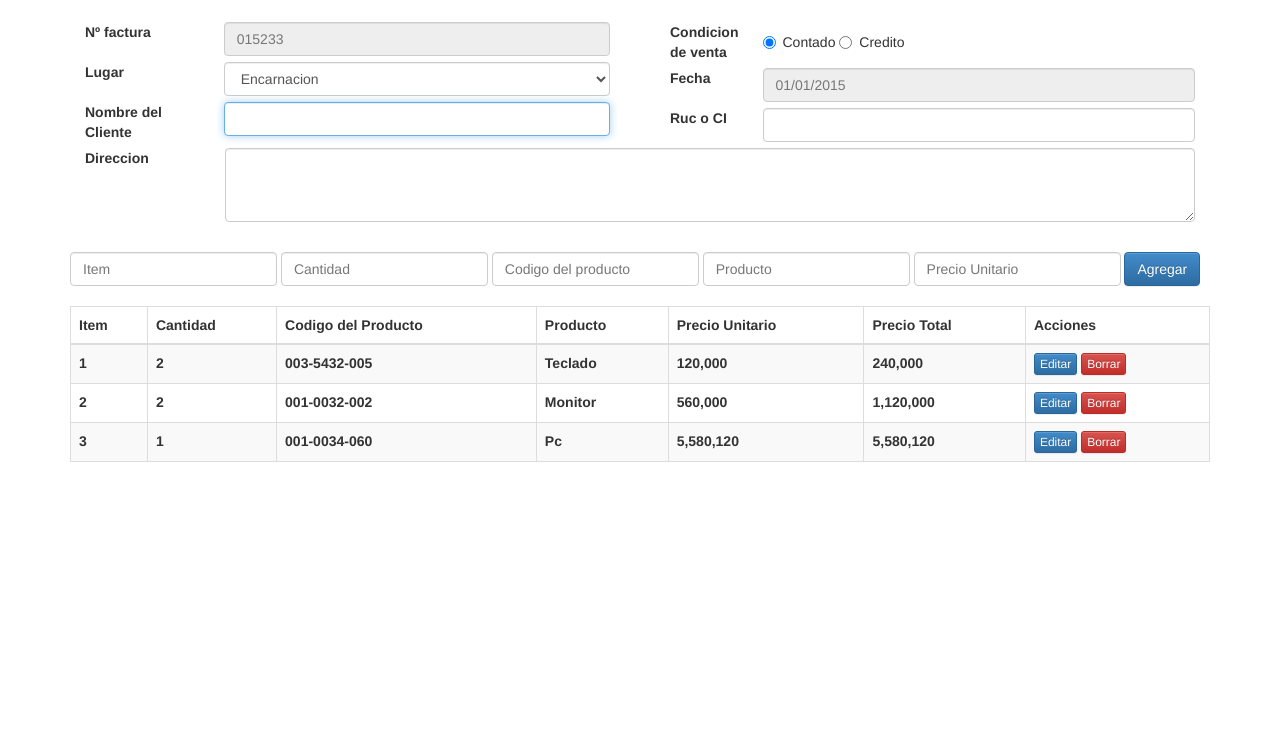
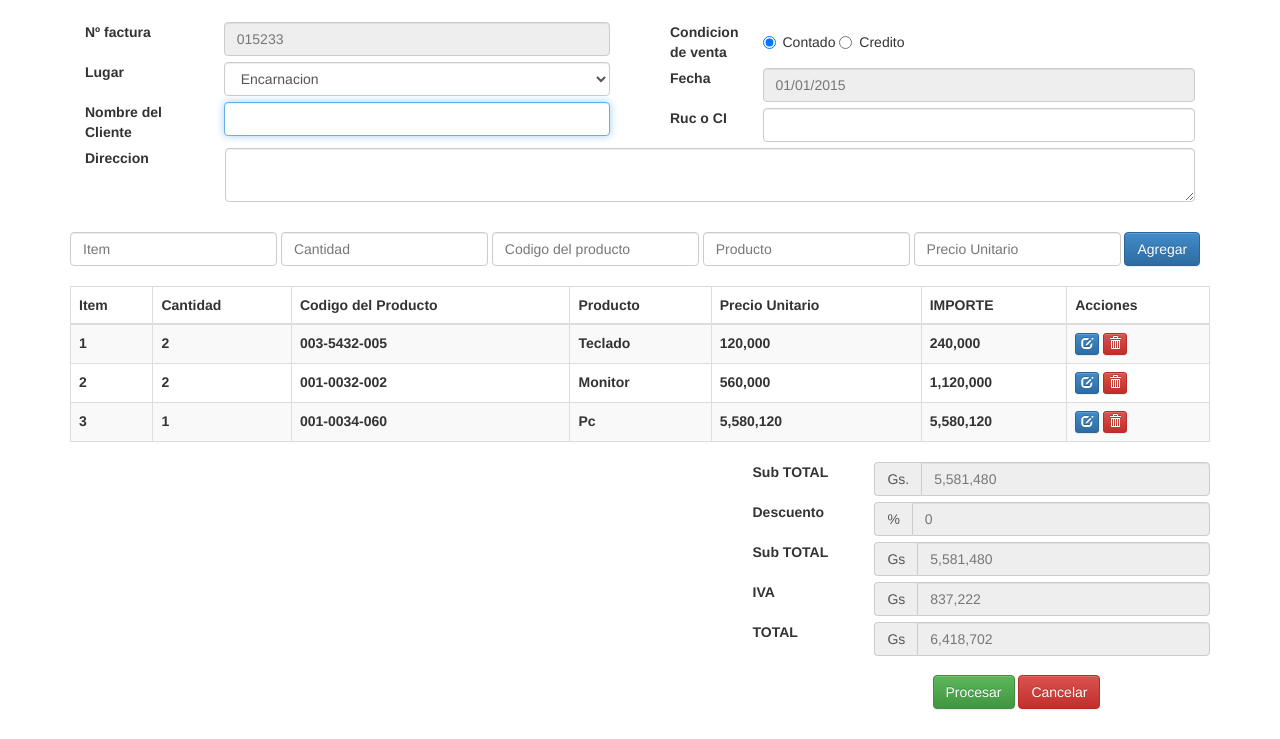
Before and after one commit to ahalaburda/ui-sistemas, a plain HTML site: page factura.html in a window 1280 px wide. Shown: the part 135-874 px from the top of the page. Before the commit the page ends 800 px from the top, so only its background shows below. Drawn offline with Linux system fonts and the light colour scheme.

Commit message:
modificacion de la interfaz de la factura

```diff
--- a/factura.html
+++ b/factura.html
@@ -170,11 +170,10 @@
 				<div class="form-group">
 					<label for="inputDireccion" class="col-sm-1  control-label">Direccion</label>
 					<div class="col-sm-11 " style="padding-left: 60px">
-						<textarea name="" id="input" class="form-control" rows="3"></textarea>
+						<textarea name="" id="input" class="form-control" rows="2"></textarea>
 					</div>
 				</div><!-- Direccion -->
 			</div>
-
 			<div class="col-sm-12 col-md-12" style="padding-top: 30px">
 				<form class="form-inline">
 				  <div class="form-group">
@@ -195,7 +194,7 @@
 			                <th>Codigo del Producto</th>
 			                <th>Producto</th>
 			                <th>Precio Unitario</th>
-			                <th>Precio Total</th>
+			                <th>IMPORTE</th>
 			                <th>Acciones</th>
 			            </tr>
 			        </thead>
@@ -208,8 +207,12 @@
 			                <th>120,000</th>
 			                <th>240,000</th>
 			                <th>
-			                	<button type="button" class="btn btn-xs btn-primary">Editar</button>
-			                	<button type="button" class="btn btn-xs btn-danger">Borrar</button>
+			                	<button type="button" class="btn btn-xs btn-primary">
+									<span class="glyphicon glyphicon-edit h"></span>
+			                	</button>
+			                	<button type="button" class="btn btn-xs btn-danger">
+									<span class="glyphicon glyphicon-trash"></span>
+								</button>
 			                </th>
 			        	</tr>
 			        	<tr>
@@ -220,8 +223,12 @@
 			                <th>560,000</th>
 			                <th>1,120,000</th>
 			                <th>
-			                	<button type="button" class="btn btn-xs btn-primary">Editar</button>
-			                	<button type="button" class="btn btn-xs btn-danger">Borrar</button>
+			                	<button type="button" class="btn btn-xs btn-primary">
+									<span class="glyphicon glyphicon-edit h"></span>
+			                	</button>
+			                	<button type="button" class="btn btn-xs btn-danger">
+									<span class="glyphicon glyphicon-trash"></span>
+								</button>
 			                </th>
 			        	</tr>
 			        	  	<tr>
@@ -232,13 +239,75 @@
 			                <th>5,580,120</th>
 			                <th>5,580,120</th>
 			                <th>
-			                	<button type="button" class="btn btn-xs btn-primary">Editar</button>
-			                	<button type="button" class="btn btn-xs btn-danger">Borrar</button>
+			                	<button type="button" class="btn btn-xs btn-primary">
+									<span class="glyphicon glyphicon-edit h"></span>
+			                	</button>
+			                	<button type="button" class="btn btn-xs btn-danger">
+									<span class="glyphicon glyphicon-trash"></span>
+								</button>
 			                </th>
 			        	</tr>
 			        </tbody>
 			    </table>
 			</div>
+			<div class="col-md-offset-7">
+				<form >
+					<!-- sub_total -->
+						<div class="form-group">
+							<label for="inputsub_total" class="col-sm-3 control-label">Sub TOTAL</label>
+							<div class="col-sm-9" style="padding-bottom: 6px">
+								<div class="input-group">
+									<div class="input-group-addon">Gs.</div>
+									<input type="" class="form-control" placeholder="5,581,480" disabled>
+								</div>
+							</div>
+						</div><!-- sub_total -->
+					<!-- Lugar -->
+						<div class="form-group">
+						<label for="inputnumero_de_factura" class="col-sm-3 control-label">Descuento</label>
+							<div class="col-sm-9" style="padding-bottom: 6px">
+								<div class="input-group">
+									<div class="input-group-addon">%</div>
+									<input type="" class="form-control" placeholder="0" disabled >
+								</div>
+							</div>
+						</div><!-- Lugar -->
+					<!-- sub_total -->
+						<div class="form-group">
+							<label for="inputsub_total" class="col-sm-3 control-label">Sub TOTAL</label>
+							<div class="col-sm-9" style="padding-bottom: 6px">
+								<div class="input-group">
+									<div class="input-group-addon">Gs</div>
+									<input type="" class="form-control" placeholder="5,581,480" disabled>
+								</div>
+							</div>
+						</div><!-- sub_total -->
+						<!-- IVA -->
+						<div class="form-group">
+							<label for="inputNombre" class="col-sm-3 control-label">IVA</label>
+							<div class="col-sm-9" style="padding-bottom: 6px">
+								<div class="input-group">
+									<div class="input-group-addon">Gs</div>
+									<input type="" class="form-control" placeholder="837,222" disabled>
+								</div>
+							</div>
+						</div> <!-- IVA -->
+						<!-- TOTAL -->
+						<div class="form-group">
+							<label for="inputNombre" class="col-sm-3 control-label">TOTAL</label>
+							<div class="col-sm-9" style="padding-bottom: 6px">
+							<div class="input-group">
+									<div class="input-group-addon">Gs</div>
+									<input type="" class="form-control" autofocus="autofocus" placeholder="6,418,702" disabled>
+								</div>
+							</div>
+						</div> <!-- TOTAL -->
+				</form>
+			</div>
+			<div id="botones" >
+				<button type="submit" class="btn btn-success">
+				Procesar</button>
+				<button type="submit" class="btn btn-danger">Cancelar</button>
 		</div>
 	</div>
 </body>
--- a/stylesheet/stylesheet.css
+++ b/stylesheet/stylesheet.css
@@ -1,3 +1,4 @@
+
 #login-dp{
     min-width: 250px;
     padding: 14px 14px 0;
@@ -22,3 +23,9 @@
 #login-dp .form-group {
     margin-bottom: 10px;
 }
+
+#botones{
+        margin-left: 75%;
+        padding-bottom: 30px;
+        margin-top: 58%;
+}
```
Also changed, not shown: stylesheet/fonts/glyphicons-halflings-regular.ttf (added), stylesheet/fonts/glyphicons-halflings-regular.woff (added), 2 other files.
